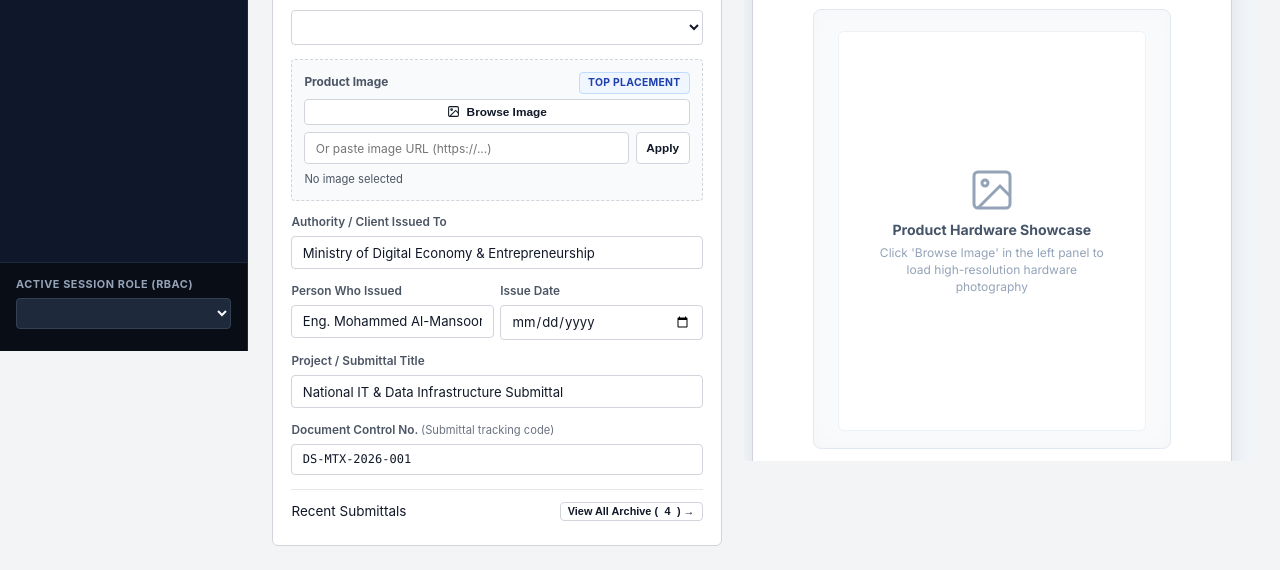
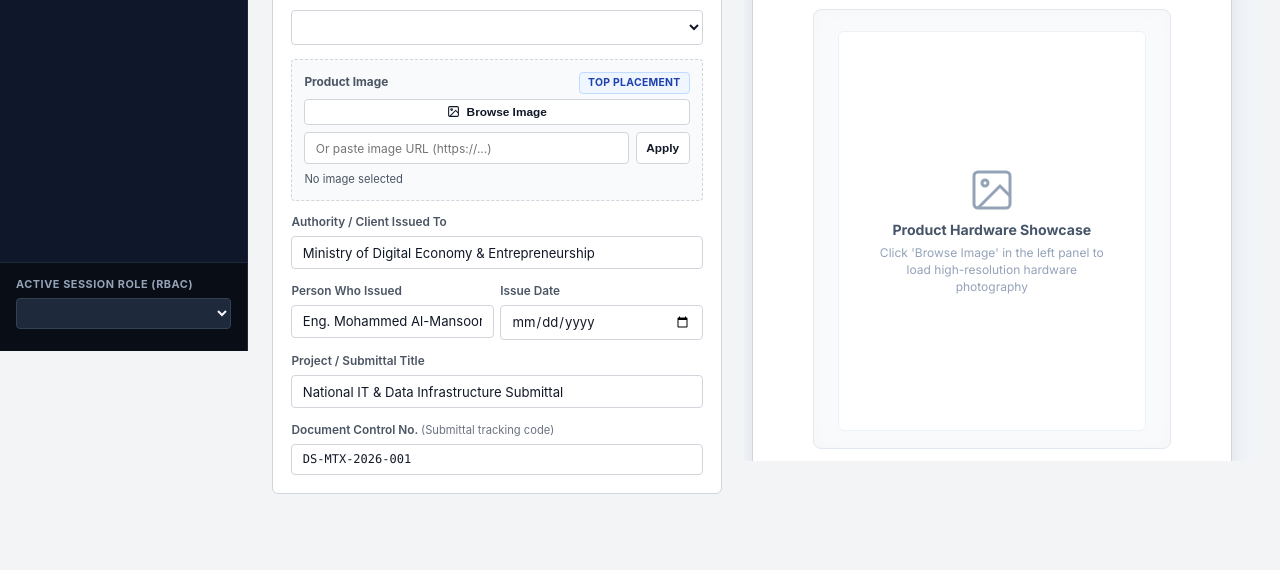
Before and after one commit to mohammedfarhoodh/matrix-sales-software, a website: page public/index.html in a window 1280 px wide. Shown: the part 449-1019 px from the top of the page. After the commit the page ends 967 px from the top, so only its background shows below. Drawn offline with Linux system fonts and the light colour scheme; no server answers.

Commit message:
fix(datasheet): remove Recent Submittals section from sidebar

```diff
--- a/public/index.html
+++ b/public/index.html
@@ -254,16 +254,6 @@
                     <span style="font-weight:400; color:var(--text-muted); font-size:0.7rem;">(Submittal tracking code)</span>
                   </label>
                   <input type="text" id="dsDocCode" class="mono" value="DS-MTX-2026-001" placeholder="e.g. DS-MTX-2026-001" />
-                </div>
-
-                <div style="border-top: 1px solid var(--border-subtle); padding-top: 0.75rem;">
-                  <div style="display:flex; justify-content:space-between; align-items:center; margin-bottom:0.35rem;">
-                    <div class="field-label" style="margin-bottom:0;">Recent Submittals</div>
-                    <button type="button" class="btn btn-sm" id="btnQuickOpenHistoryArchive" style="font-size:0.68rem; padding:0.15rem 0.45rem;">
-                      View All Archive (<span id="quickHistoryCount">4</span>) →
-                    </button>
-                  </div>
-                  <div id="datasheetHistoryList" style="font-size:0.76rem; color:var(--text-secondary); display:flex; flex-direction:column; gap:0.35rem;"></div>
                 </div>
               </div>
 
```
